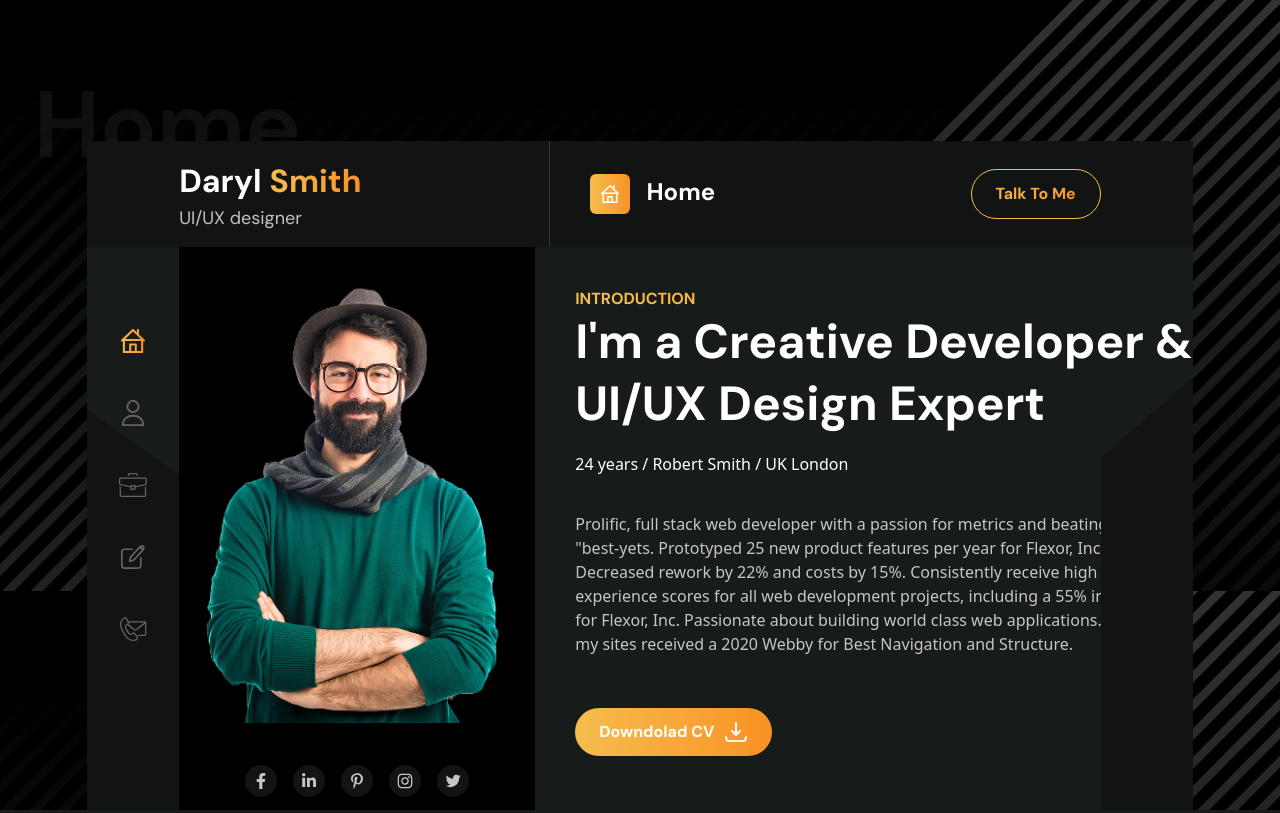
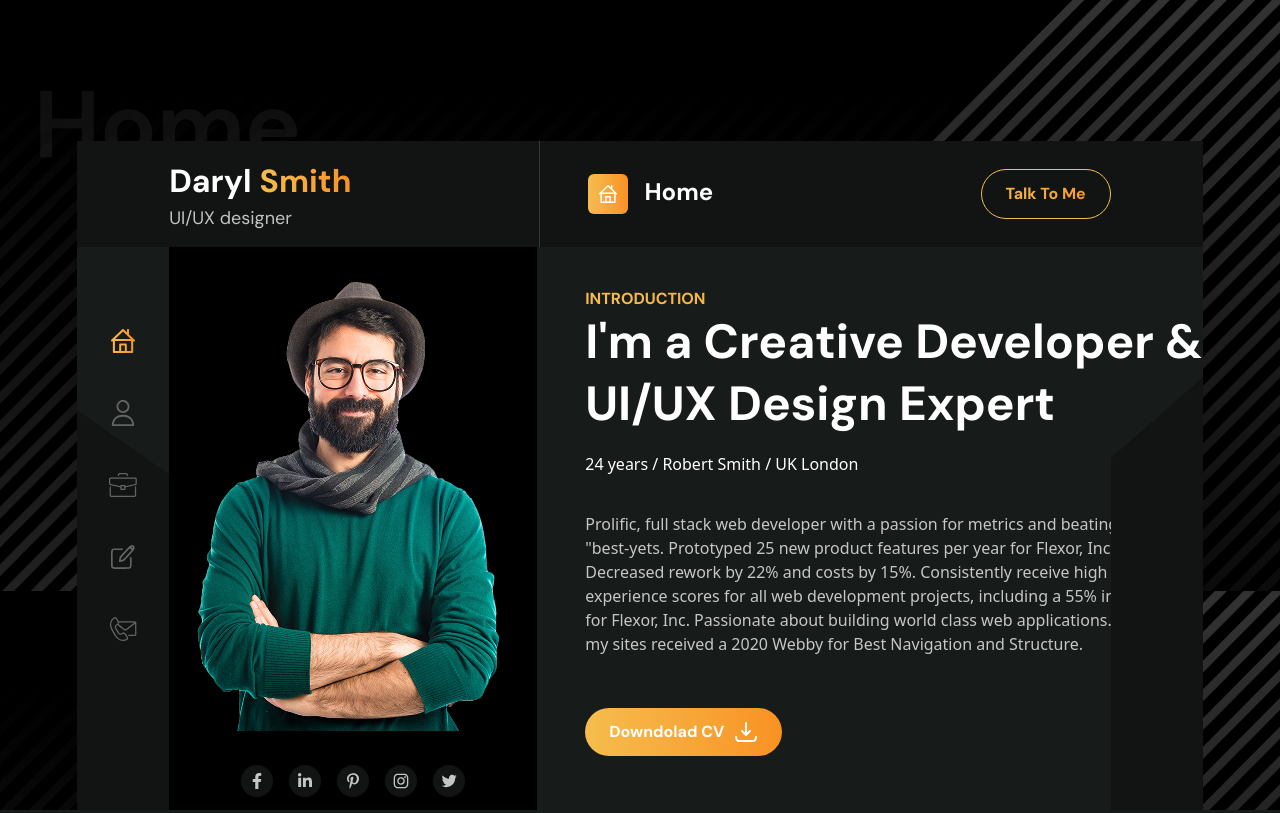
Before and after one commit to rijviislam/daryl-smith-portfolio, a website: page index.html in a window 1280 px wide. Shown: the top 813 px of the page. Drawn offline with Linux system fonts and the light colour scheme; a script that the page names is missing.

Commit message:
revert: reverts a previous commit

```diff
--- a/index.html
+++ b/index.html
@@ -48,7 +48,7 @@
               </h2>
             </div>
             <div
-              class="border-l border-l-[#353535] pl-10 flex items-center w-full lg:justify-between justify-end md:justify-between"
+              class="border-l border-l-[#353535] pl-12 flex items-center w-full lg:justify-between justify-end md:justify-between"
             >
               <div
                 class="largest:flex lg:flex xs:hidden md:flex xl:flex xxl:flex xxxl:flex gap-4 sm:hidden"
@@ -191,7 +191,7 @@
                 </a>
               </div>
             </nav>
-            <div class="w-[356px] bg-[#000]">
+            <div class="w-[368px] bg-[#000]">
               <figure class="w-full h-[504px] bg-[#000]">
                 <img
                   src="./src/assets/handsome.png"
@@ -317,7 +317,7 @@
                 </a>
               </div>
             </div>
-            <div class="pl-10 mt-10">
+            <div class="pl-12 mt-10">
               <h2
                 class="font-dm text-[16px] font-bold bg-gradient-to-r from-[#F5BD4D] to-[#F89222] bg-clip-text text-transparent"
               >
```
Also changed, not shown: src/output.css.
